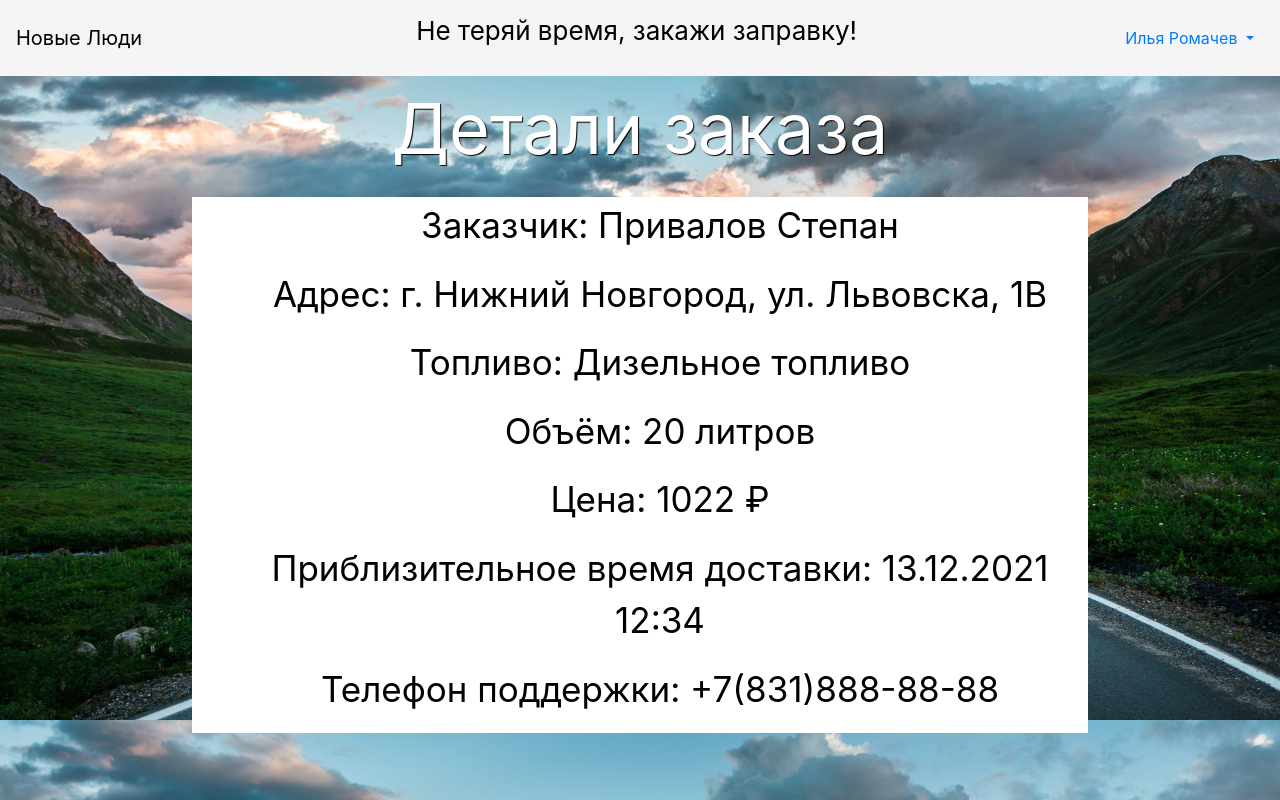
After one commit to RiffLesss/new_people_bi, a Django app: page /order/complete in a window 1280 px wide. The commit adds this page. Run offline with Django 3.2, Linux system fonts and the light colour scheme; a user stored in the database is signed in; some libraries are stand-ins or nearby versions.

Commit message:
Регистрация + Авторизация

```diff
--- /dev/null
+++ b/mysite/main/static/css/order-complete.css
@@ -0,0 +1,21 @@
+.order-complete-title-quote {
+    color: white;
+    font-size: 70px;
+    text-align: center;
+    text-shadow: 1px 1px 1px #000
+}
+
+.order-details {
+    background-color: white;
+    position: absolute;
+    wight: 70%;
+    right: 15%;
+    left: 15%;
+    border: 2px solid white;
+    color: black;
+}
+
+.detail {
+    font-size: 35px;
+    text-align: center
+}
--- a/mysite/main/static/css/order.css
+++ b/mysite/main/static/css/order.css
@@ -33,3 +33,7 @@
 .order-building {
     margin-top: 15px
 }
+
+.order-amount {
+    margin-top: 15px
+}
--- a/mysite/main/templates/main/base.html
+++ b/mysite/main/templates/main/base.html
@@ -26,11 +26,11 @@
             <p class="nav-quote">Не теряй время, закажи заправку!</p>
             <div class="navbar-nav right-block">
                 <li>
-                    {% if current_user.is_authenticated %}
+                    {% if request.user.is_authenticated %}
                     <div class="nav-item dropdown">
                         <a class="nav-link dropdown-toggle" href="#" id="navbarDropdown" role="button"
                            data-toggle="dropdown" aria-haspopup="true" aria-expanded="false">
-                            {{ current_user.name}} {{ current_user.surname}}
+                            {{ request.user.first_name}} {{ request.user.last_name}}
                         </a>
                     </div>
                     {% else %}
--- a/mysite/main/templates/main/login-page.html
+++ b/mysite/main/templates/main/login-page.html
@@ -6,9 +6,9 @@
     <div class="login-div">
         <form method="post">
             {% csrf_token %}
-            {{ form.email }}
+            {{ form.username }}
             {{ form.password }}
-            <a type="submit" class="btn auth-btn" href="/">Войти</a>
+            <button type="submit" class="btn auth-btn">Войти</button>
         </form>
     </div>
 {% endblock %}
--- /dev/null
+++ b/mysite/main/templates/main/order-complete.html
@@ -0,0 +1,17 @@
+{% extends "main\base.html" %}
+
+{% block content %}
+    <link rel="stylesheet" type="text/css" href="../../static/css/order-complete.css">
+    <div class="order-div">
+        <p class="order-complete-title-quote">Детали заказа</p>
+        <ul class="order-details">
+            <p class="customer-name detail">Заказчик: Привалов Степан</p>
+            <p class="address detail">Адрес: г. Нижний Новгород, ул. Львовска, 1В</p>
+            <p class="fuel detail">Топливо: Дизельное топливо</p>
+            <p class="amount detail">Объём: 20 литров</p>
+            <p class="price detail">Цена: 1022 ₽</p>
+            <p class="shipping-time detail">Приблизительное время доставки: 13.12.2021 12:34</p>
+            <p class="support-phone-number detail">Телефон поддержки: +7(831)888-88-88</p>
+        </ul>
+    </div>
+{% endblock %}
--- a/mysite/main/templates/main/order-page.html
+++ b/mysite/main/templates/main/order-page.html
@@ -10,9 +10,10 @@
         <form method="post">
             {% csrf_token %}
             {{ form.fuel }}
+            {{ form.amount }}
             {{ form.street }}
             {{ form.building }}
-            <a type="submit" class="btn success-order-btn mx-auto" href="/order/complete">Заказать</a>
+            <button type="submit" class="btn success-order-btn mx-auto">Заказать</button>
         </form>
     </div>
 {% endblock %}
--- a/mysite/main/urls.py
+++ b/mysite/main/urls.py
@@ -5,6 +5,7 @@ urlpatterns = [
     path('', views.index),
     path('order', views.order),
     path('register', views.register),
-    path('login', views.login),
+    path('login', views.loginUser),
+    path('logout', views.logoutUser),
     path('order/complete', views.order_complete)
 ]
--- a/mysite/main/views.py
+++ b/mysite/main/views.py
@@ -1,17 +1,12 @@
 from django.shortcuts import render, redirect
 from .forms import OrderForm, RegisterForm, LogInForm
+from django.contrib.auth import authenticate, login, logout
+from django.contrib.auth.decorators import login_required
+from .models import Orders
 
 
 def index(request):
     return render(request, 'main/main-page.html')
-
-
-def order(request):
-    form = OrderForm()
-    context = {
-        'form': form
-    }
-    return render(request, 'main/order-page.html', context)
 
 
 def register(request):
@@ -21,7 +16,7 @@ def register(request):
             form.save()
             return redirect('/login')
         else:
-            print('Что-то пошло не так')
+            print(form.errors)
     form = RegisterForm()
     context = {
         'form': form
@@ -29,7 +24,16 @@ def register(request):
     return render(request, 'main/register-page.html', context)
 
 
-def login(request):
+def loginUser(request):
+    if request.method == "POST":
+        username = request.POST.get('username')
+        password = request.POST.get('password')
+        user = authenticate(request, username=username, password=password)
+        print(user, username, password)
+        if user is not None:
+            login(request, user)
+            print(user.is_authenticated)
+            return redirect('/')
     form = LogInForm()
     context = {
         'form': form
@@ -37,5 +41,28 @@ def login(request):
     return render(request, 'main/login-page.html', context)
 
 
+def logoutUser(request):
+    logout(request)
+    return redirect('/login')
+
+
+@login_required(login_url='/login')
+def order(request):
+    if request.method == "POST":
+        form = OrderForm(request.POST)
+        form.user_id = 1
+        if form.is_valid():
+            form.save()
+            return redirect('/order/complete')
+        else:
+            print('Что-то пошло не так')
+    form = OrderForm()
+    context = {
+        'form': form
+    }
+    return render(request, 'main/order-page.html', context)
+
+
+@login_required(login_url='/login')
 def order_complete(request):
-    return render(request, 'main/order_complete.html')
+    return render(request, 'main/order-complete.html')
```
Also changed, not shown: mysite/main/forms.py (+27 -17 lines), mysite/main/models.py (+5 -2 lines), mysite/main/static/css/register.css (+14 -3 lines), mysite/main/templates/main/register-page.html (+9 -5 lines), mysite/db.sqlite3.
